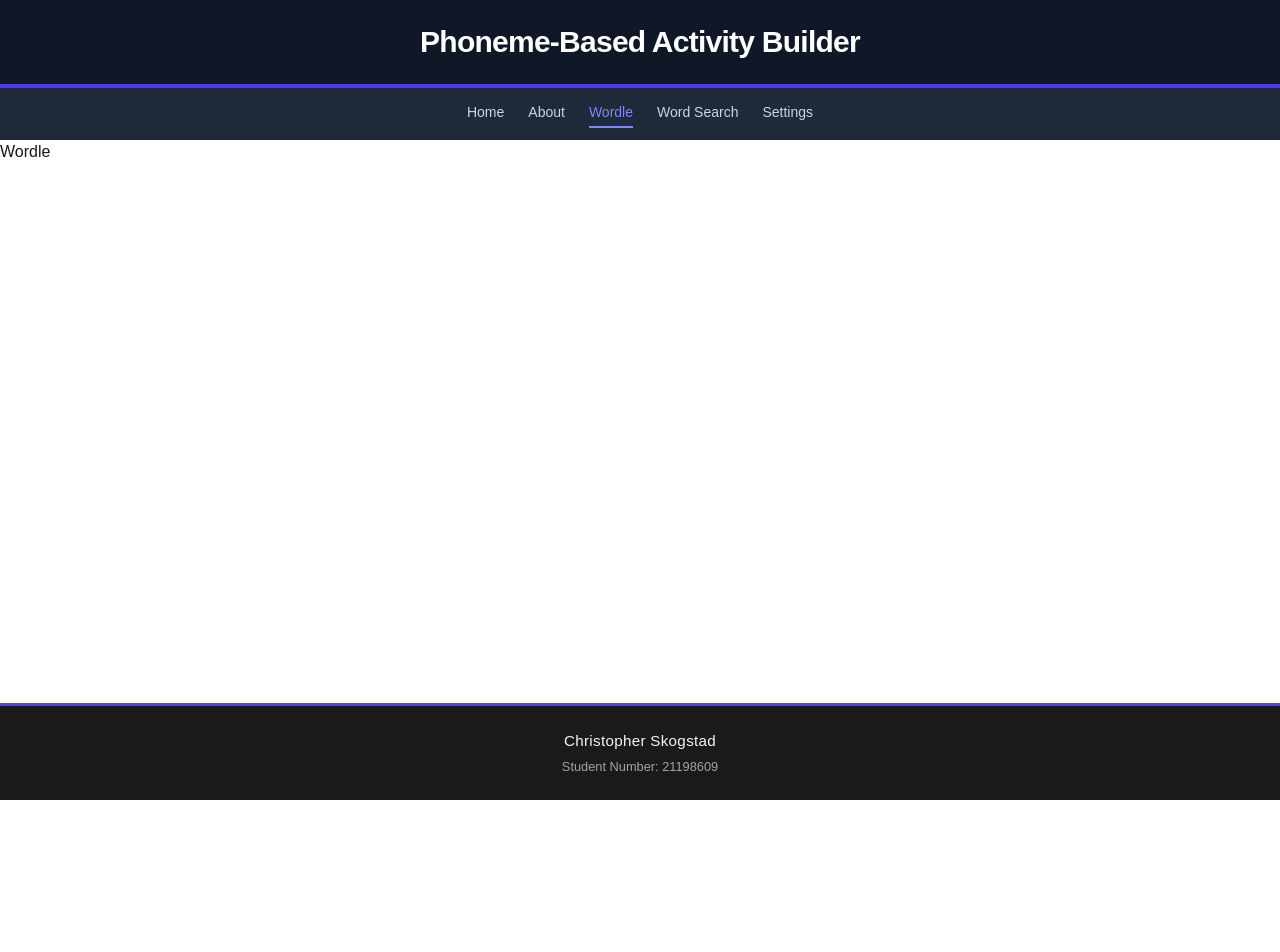
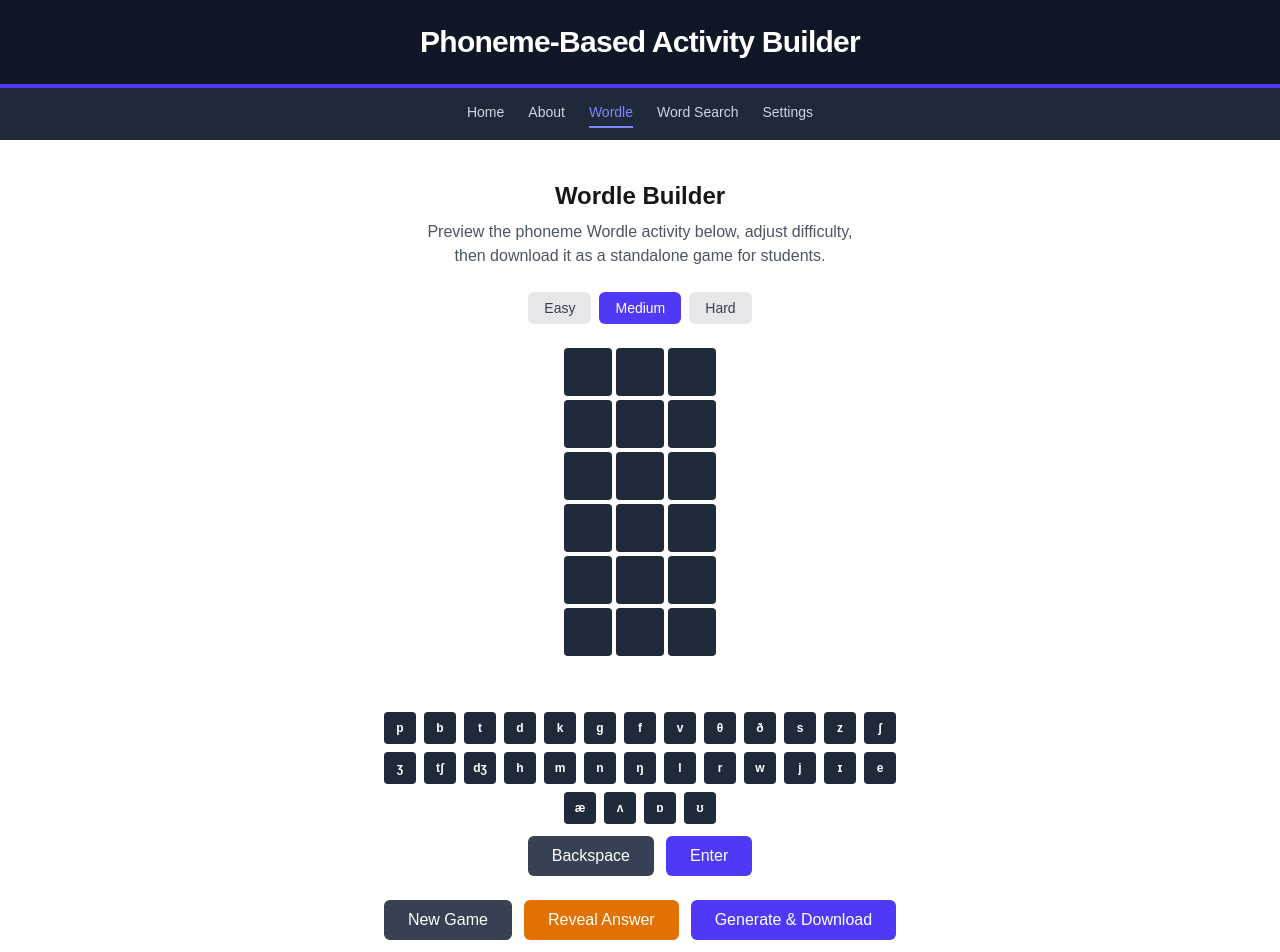
Before and after one commit to Chris-Skogstad/phoneme, a Next.js app: page /wordle in a window 1280 px wide. Shown: the top 952 px of the page. Before the commit the page ends 800 px from the top, so only its background shows below. Built offline with nearby package versions, Linux system fonts and the light colour scheme.

Commit message:
Wordle page, that uses the components and logic to design the wordle, test, and then can create the separate HTML file that can be shared with students

```diff
--- a/app/wordle/page.tsx
+++ b/app/wordle/page.tsx
@@ -1,7 +1,166 @@
+"use client";
+
+import { useEffect, useState } from "react";
+import {
+  wordleWords,
+  wordleDifficultySettings,
+  WordleDifficulty,
+} from "../lib/wordleWords";
+import { evaluateGuess, GuessResult } from "../lib/wordleLogic";
+import { generateWordleHTML } from "../lib/generateWordleHTML";
+import { phonemeLegend } from "../lib/phonemeLegend";
+import PageHeading from "../components/PageHeading";
+import DifficultySelector from "../components/DifficultySelector";
+import PhonemeTile from "../components/PhonemeTile";
+import PhonemeKeyboard from "../components/PhonemeKeyboard";
+import Button from "../components/Button";
+
+const difficultyOptions = (
+  Object.keys(wordleDifficultySettings) as WordleDifficulty[]
+).map((key) => ({ value: key, label: wordleDifficultySettings[key].label }));
+
 export default function WordlePage() {
+  const [difficulty, setDifficulty] = useState<WordleDifficulty>("medium");
+  const [guesses, setGuesses] = useState<GuessResult[][]>([]);
+  const [currentGuess, setCurrentGuess] = useState<string[]>([]);
+  const [status, setStatus] = useState<"playing" | "won" | "lost">("playing");
+  const [revealAnswer, setRevealAnswer] = useState(false);
+
+  const target = wordleWords[difficulty];
+  const maxGuesses = wordleDifficultySettings[difficulty].maxGuesses;
+
+  useEffect(() => {
+    setGuesses([]);
+    setCurrentGuess([]);
+    setStatus("playing");
+    setRevealAnswer(false);
+  }, [difficulty]);
+
+  const handleKeyPress = (token: string) => {
+    if (status !== "playing") return;
+    if (currentGuess.length < target.phonemes.length) {
+      setCurrentGuess((prev) => [...prev, token]);
+    }
+  };
+
+  const handleBackspace = () => {
+    if (status !== "playing") return;
+    setCurrentGuess((prev) => prev.slice(0, -1));
+  };
+
+  const handleSubmit = () => {
+    if (status !== "playing") return;
+    if (currentGuess.length !== target.phonemes.length) return;
+
+    const result = evaluateGuess(currentGuess, target.phonemes);
+    const nextGuesses = [...guesses, result];
+    setGuesses(nextGuesses);
+    setCurrentGuess([]);
+
+    const isWin = result.every((r) => r.state === "correct");
+    if (isWin) {
+      setStatus("won");
+    } else if (nextGuesses.length >= maxGuesses) {
+      setStatus("lost");
+    }
+  };
+
+  const handleNewGame = () => {
+    setGuesses([]);
+    setCurrentGuess([]);
+    setStatus("playing");
+  };
+
+  const handleGenerate = () => {
+    const html = generateWordleHTML(target, maxGuesses);
+    const blob = new Blob([html], { type: "text/html" });
+    const url = URL.createObjectURL(blob);
+    const link = document.createElement("a");
+    link.href = url;
+    link.download = "phoneme-wordle.html";
+    link.click();
+    URL.revokeObjectURL(url);
+  };
+
   return (
-    <div>
-      <h1>Wordle</h1>
-    </div>
+    <main className="flex flex-col items-center py-10 px-4">
+      <PageHeading
+        title="Wordle Builder"
+        description="Preview the phoneme Wordle activity below, adjust difficulty, then download it as a standalone game for students."
+      />
+
+      <DifficultySelector
+        options={difficultyOptions}
+        value={difficulty}
+        onChange={setDifficulty}
+      />
+
+      {revealAnswer && (
+        <div className="mb-4 px-4 py-2 bg-indigo-100 text-indigo-800 rounded-md font-medium">
+          Answer: {target.phonemes.join(" ")} → {target.english}
+        </div>
+      )}
+
+      <div className="flex flex-col gap-1 mb-4">
+        {Array.from({ length: maxGuesses }).map((_, r) => (
+          <div key={r} className="flex gap-1">
+            {Array.from({ length: target.phonemes.length }).map((_, c) => {
+              let token = "";
+              let state: "default" | "correct" | "wrong-position" | "absent" = "default";
+
+              if (r < guesses.length) {
+                token = guesses[r][c].token;
+                state = guesses[r][c].state;
+              } else if (r === guesses.length && c < currentGuess.length) {
+                token = currentGuess[c];
+              }
+
+              return (
+                <PhonemeTile
+                  key={c}
+                  token={token}
+                  state={token ? state : "default"}
+                  hint={token ? phonemeLegend[token] : undefined}
+                  size="lg"
+                />
+              );
+            })}
+          </div>
+        ))}
+      </div>
+
+      <div className="min-h-[1.5em] mb-4 font-bold text-center">
+        {status === "won" && (
+          <span className="text-green-600">
+            🎉 Correct! {target.phonemes.join(" ")} → {target.english}
+          </span>
+        )}
+        {status === "lost" && (
+          <span className="text-red-600">
+            Out of guesses. The word was {target.phonemes.join(" ")} →{" "}
+            {target.english}
+          </span>
+        )}
+      </div>
+
+      <PhonemeKeyboard
+        onKeyPress={handleKeyPress}
+        onBackspace={handleBackspace}
+        onSubmit={handleSubmit}
+        disabled={status !== "playing"}
+      />
+
+      <div className="flex gap-3 flex-wrap justify-center mt-6">
+        <Button variant="secondary" onClick={handleNewGame}>
+          New Game
+        </Button>
+        <Button variant="warning" onClick={() => setRevealAnswer((prev) => !prev)}>
+          {revealAnswer ? "Hide Answer" : "Reveal Answer"}
+        </Button>
+        <Button variant="primary" onClick={handleGenerate}>
+          Generate & Download
+        </Button>
+      </div>
+    </main>
   );
 }
```
